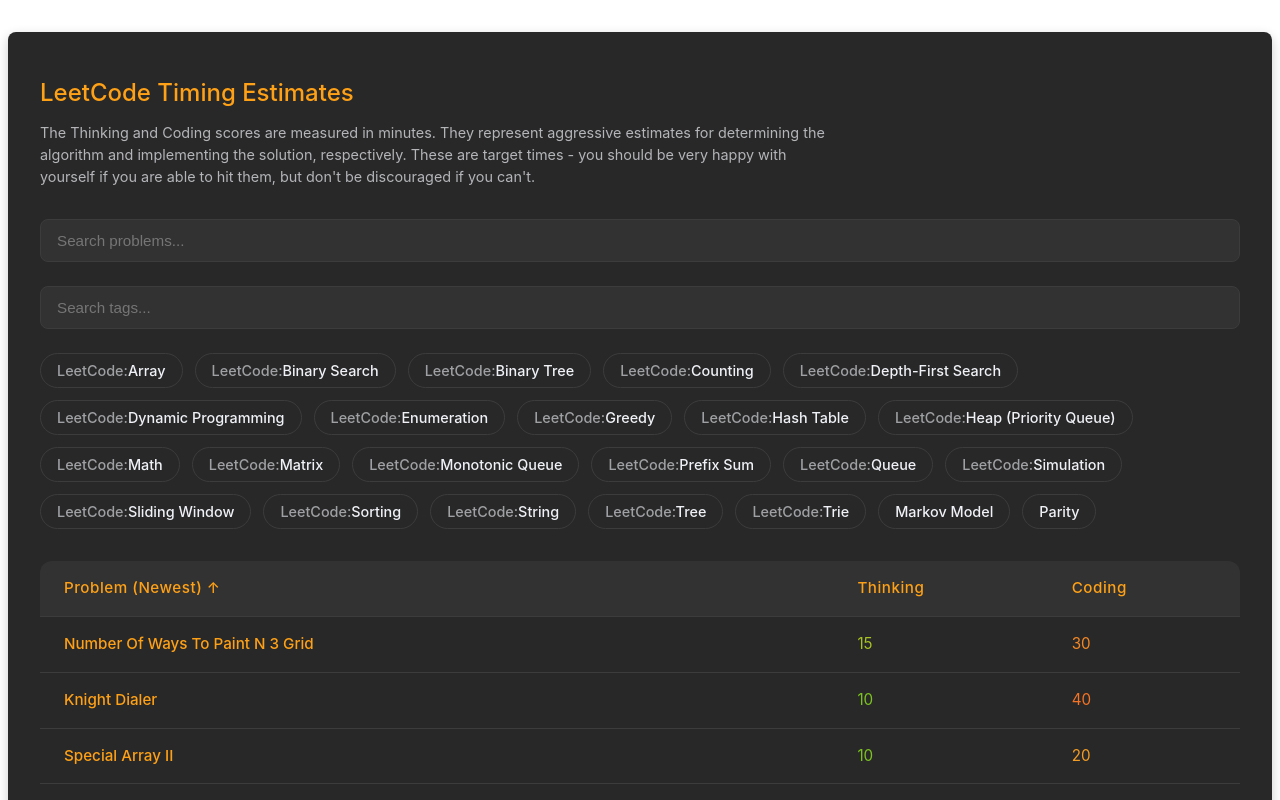
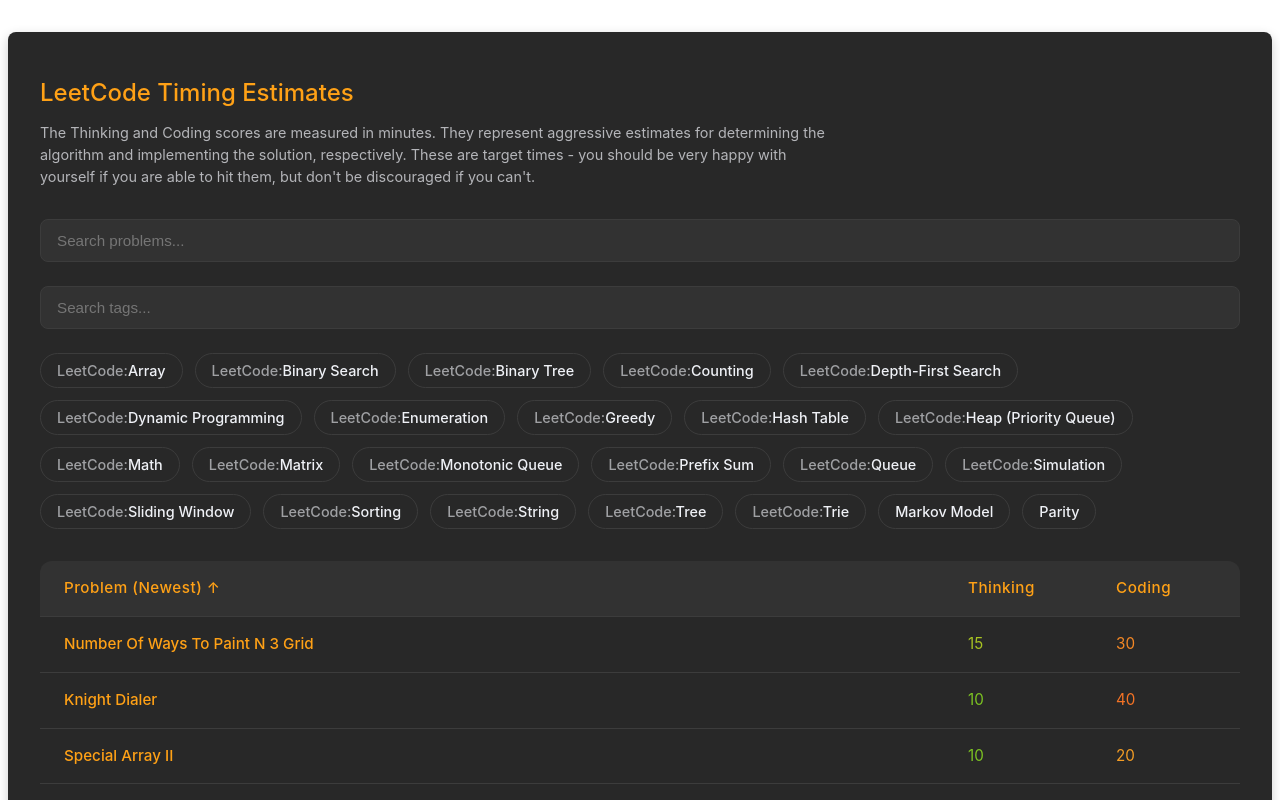
Before and after one commit to charleslien/leetcode, a React (Vite) app: page / in a window 1280 px wide. Shown: the top 800 px of the page. Built offline with nearby package versions, Linux system fonts and the light colour scheme.

Commit message:
Fix column width

```diff
--- a/src/App.css
+++ b/src/App.css
@@ -34,6 +34,11 @@
   padding: 1rem 1.5rem;
   text-align: left;
   border-bottom: 1px solid #3c3c3c;
+  width: 100px;
+}
+
+th:first-child, td:first-child {
+  width: auto;
 }
 
 th {
```
